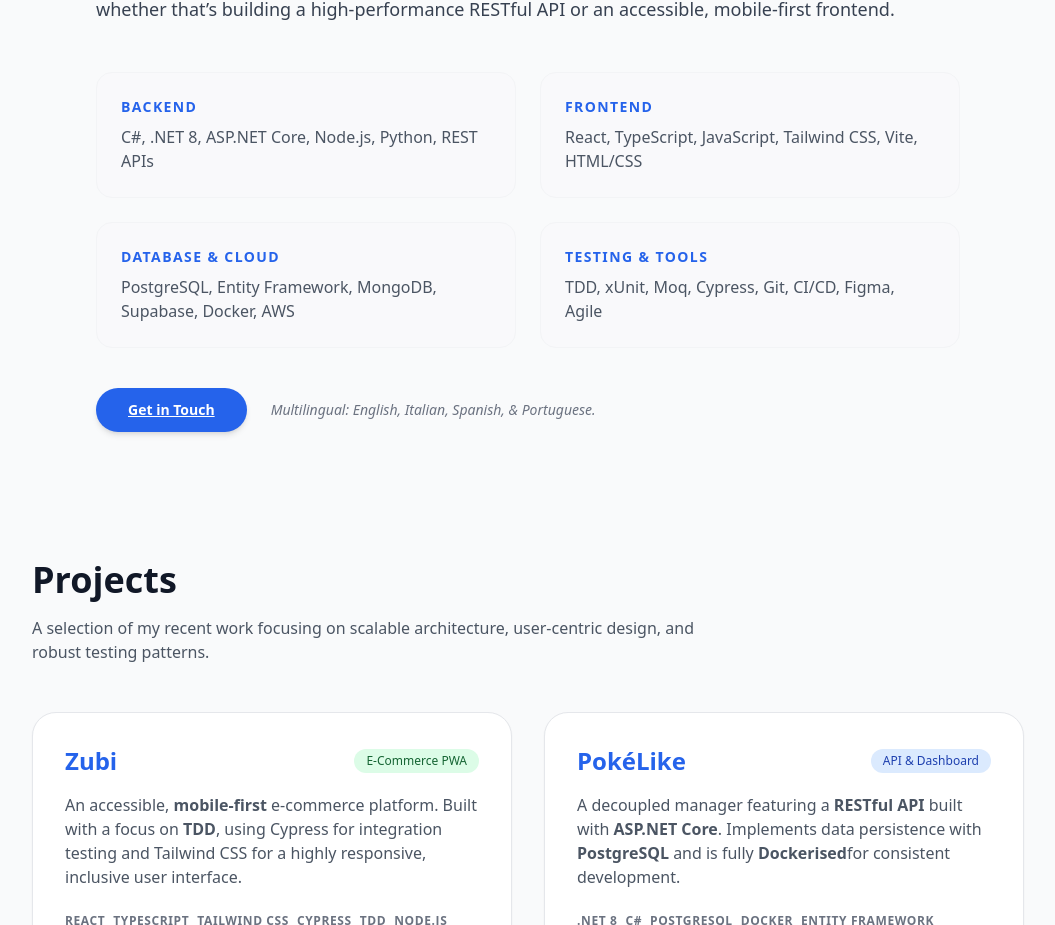
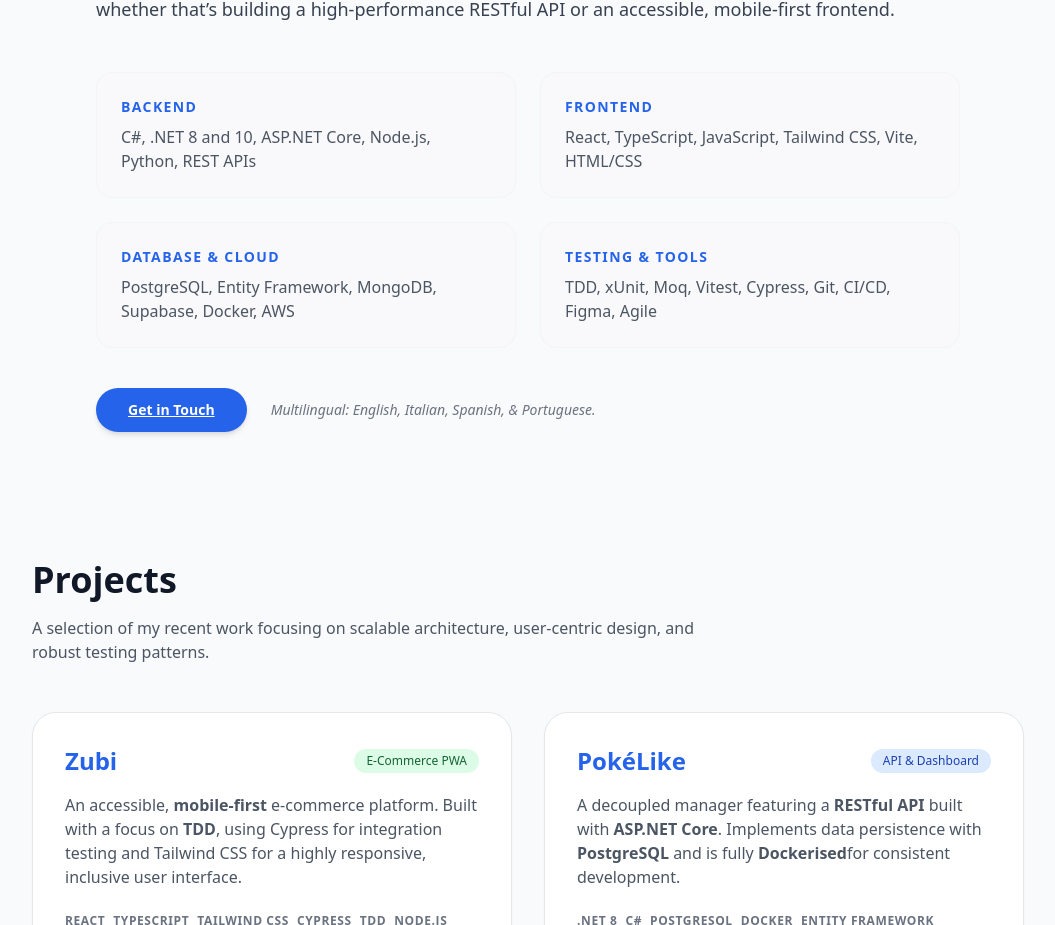
Before and after one commit to khalosmoscato/khalos-portfolio, a React (Vite) app: page / in a window 1280 px wide. Shown: the part 1196-2121 px from the top of the page, without its empty margins (112-1167 px from the left). Built offline with nearby package versions, Linux system fonts and the light colour scheme.

Commit message:
chore: fix some lines

```diff
--- a/src/pages/About.tsx
+++ b/src/pages/About.tsx
@@ -4,7 +4,7 @@ const About: React.FC = () => {
   const skillCategories = [
     {
       title: 'Backend',
-      skills: 'C#, .NET 8, ASP.NET Core, Node.js, Python, REST APIs'
+      skills: 'C#, .NET 8 and 10, ASP.NET Core, Node.js, Python, REST APIs'
     },
     {
       title: 'Frontend',
@@ -16,7 +16,7 @@ const About: React.FC = () => {
     },
     {
       title: 'Testing & Tools',
-      skills: 'TDD, xUnit, Moq, Cypress, Git, CI/CD, Figma, Agile'
+      skills: 'TDD, xUnit, Moq, Vitest, Cypress, Git, CI/CD, Figma, Agile'
     },
   ];
 
```
